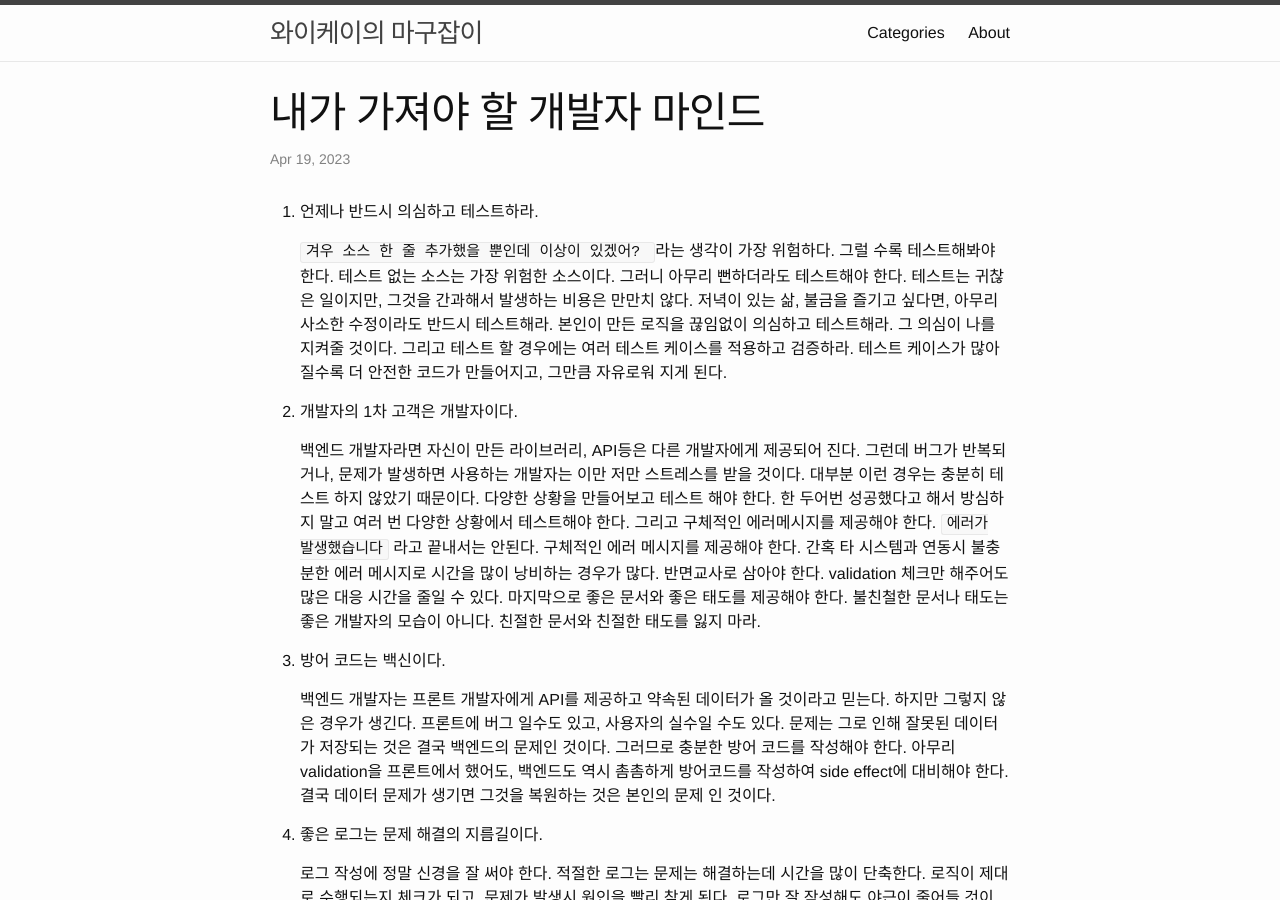
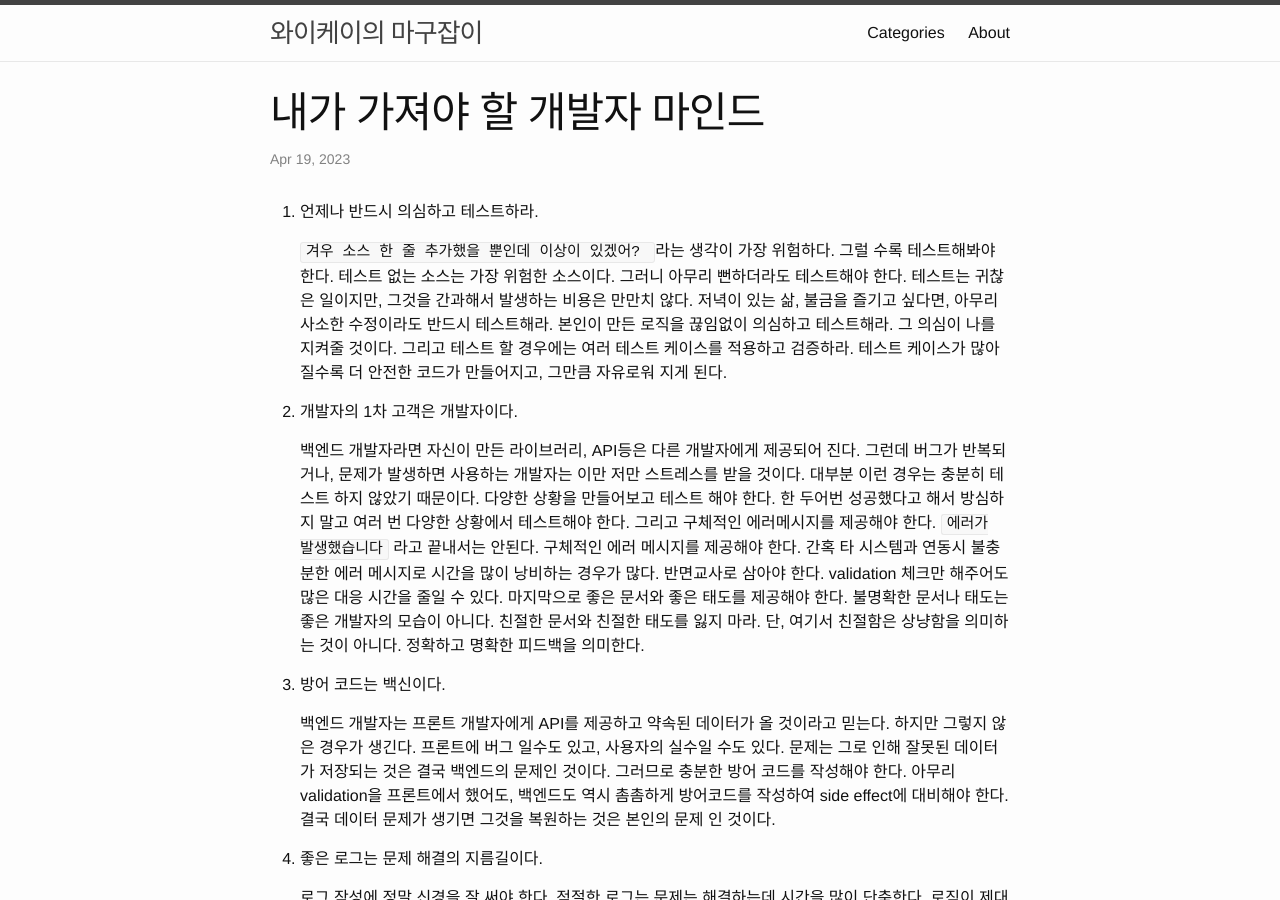
Before and after one commit to yookeun/yookeun.github.io, a Jekyll site: the page built from _posts/2023-04-19-think-mind.md, in a window 1280 px wide and 900 px high. Built offline with Jekyll 4.4.1, drawn with Linux system fonts in a browser that asks for light colours; comment, search, counter and statistics services are not loaded.

Commit message:
post mdified

```diff
--- a/_posts/2023-04-19-think-mind.md
+++ b/_posts/2023-04-19-think-mind.md
@@ -11,7 +11,7 @@ categories: think
 
 2. 개발자의 1차 고객은 개발자이다.
 
-   백엔드 개발자라면 자신이 만든 라이브러리, API등은 다른 개발자에게 제공되어 진다. 그런데 버그가 반복되거나, 문제가 발생하면 사용하는 개발자는 이만 저만 스트레스를 받을 것이다. 대부분 이런 경우는 충분히 테스트 하지 않았기 때문이다. 다양한 상황을 만들어보고 테스트 해야 한다. 한 두어번 성공했다고 해서 방심하지 말고 여러 번 다양한 상황에서 테스트해야 한다.  그리고 구체적인 에러메시지를 제공해야 한다. `에러가 발생했습니다` 라고 끝내서는 안된다. 구체적인 에러 메시지를 제공해야 한다. 간혹 타 시스템과 연동시 불충분한 에러 메시지로 시간을 많이 낭비하는 경우가 많다. 반면교사로 삼아야 한다.  validation 체크만 해주어도 많은 대응 시간을  줄일 수 있다. 마지막으로  좋은 문서와 좋은 태도를 제공해야 한다.  불친철한 문서나 태도는 좋은 개발자의 모습이 아니다. 친절한 문서와 친절한 태도를 잃지 마라.
+   백엔드 개발자라면 자신이 만든 라이브러리, API등은 다른 개발자에게 제공되어 진다. 그런데 버그가 반복되거나, 문제가 발생하면 사용하는 개발자는 이만 저만 스트레스를 받을 것이다. 대부분 이런 경우는 충분히 테스트 하지 않았기 때문이다. 다양한 상황을 만들어보고 테스트 해야 한다. 한 두어번 성공했다고 해서 방심하지 말고 여러 번 다양한 상황에서 테스트해야 한다.  그리고 구체적인 에러메시지를 제공해야 한다. `에러가 발생했습니다` 라고 끝내서는 안된다. 구체적인 에러 메시지를 제공해야 한다. 간혹 타 시스템과 연동시 불충분한 에러 메시지로 시간을 많이 낭비하는 경우가 많다. 반면교사로 삼아야 한다.  validation 체크만 해주어도 많은 대응 시간을  줄일 수 있다. 마지막으로  좋은 문서와 좋은 태도를 제공해야 한다.  불명확한 문서나 태도는 좋은 개발자의 모습이 아니다. 친절한 문서와 친절한 태도를 잃지 마라. 단, 여기서 친절함은 상냥함을 의미하는 것이 아니다. 정확하고 명확한 피드백을 의미한다.
 
 3. 방어 코드는 백신이다.
 
```
